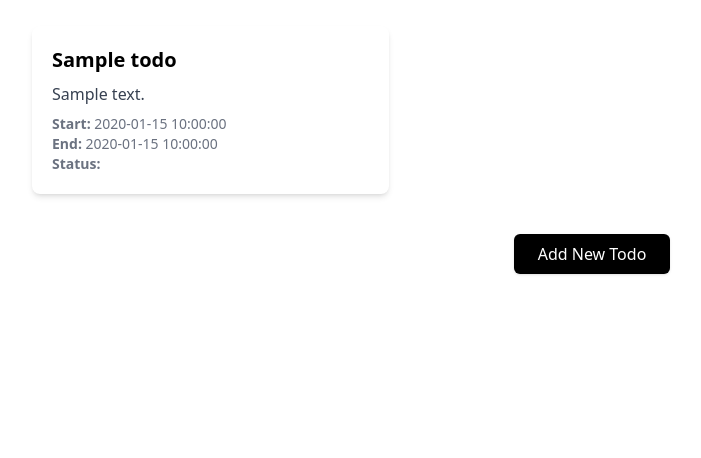
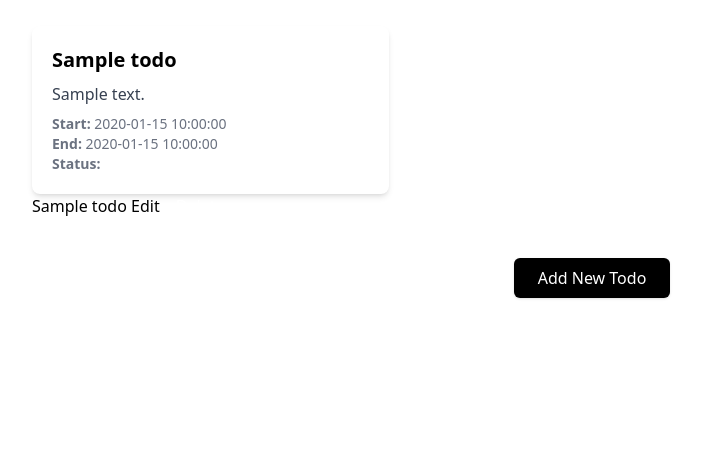
Before and after one commit to nawa4you/u.ezinnaCOS202, a FastAPI app: page / in a window 1280 px wide. Shown: the part 202-660 px from the top of the page, without its empty margins (48-749 px from the left). Run offline with FastAPI, Linux system fonts and the light colour scheme; tables that the repository leaves empty hold one stand-in row (values such as "Sample post").

Commit message:
final touch on the todo

```diff
--- a/todo_app/main.py
+++ b/todo_app/main.py
@@ -117,3 +117,42 @@
     if not todo:
         raise HTTPException(status_code=404, detail="Todo not found")
     return templates.TemplateResponse("todo_detail.html", {"request": request, "todo": todo})
+
+
+@app.get("/todos/{todo_id}/edit", response_class=HTMLResponse)
+def edit_todo_form(todo_id: int, request: Request, session: SessionDep):
+    todo = session.get(Todo, todo_id)
+    if not todo:
+        raise HTTPException(status_code=404, detail="Todo not found")
+    return templates.TemplateResponse("edit_todo.html", {"request": request, "todo": todo})
+
+
+@app.post("/todos/{todo_id}/edit", response_class=HTMLResponse)
+async def update_todo(todo_id: int, request: Request, session: SessionDep):
+    todo = session.get(Todo, todo_id)
+    if not todo:
+        raise HTTPException(status_code=404, detail="Todo not found")
+
+    form = await request.form()
+    todo.name = form["name"]
+    todo.description = form["description"]
+    todo.start_time = form["start_time"]
+    todo.end_time = form["end_time"]
+
+    session.add(todo)
+    session.commit()
+    session.refresh(todo)
+    request.session["flash"] = "Todo updated successfully!"
+    return RedirectResponse(url='/', status_code=303)
+
+
+@app.post("/todos/{todo_id}/delete", response_class=HTMLResponse)
+async def delete_todo(todo_id: int, request: Request, session: SessionDep):
+    todo = session.get(Todo, todo_id)
+    if not todo:
+        raise HTTPException(status_code=404, detail="Todo not found")
+
+    session.delete(todo)
+    session.commit()
+    request.session["flash"] = "Todo deleted successfully!"
+    return RedirectResponse(url='/', status_code=303)
--- a/todo_app/templates/index.html
+++ b/todo_app/templates/index.html
@@ -35,6 +35,24 @@
     {% endfor %}
   </div>
 
+  <ul>
+    {% for todo in todos %}
+      <li>
+        {{ todo.name }}
+        <a href="/todos/{{ todo.id }}/edit" class="text-blue-500 hover:underline">Edit</a>
+        <form method="post" action="/todos/{{ todo.id }}/delete" style="display:inline;">
+          <button
+            type="submit"
+            class="bg-red-500 text-white px-3 py-1 rounded hover:bg-red-700"
+            onclick="return confirm('Are you sure you want to delete this todo?');"
+          >
+            Delete
+          </button>
+        </form>
+      </li>
+    {% endfor %}
+  </ul>
+
   <div class="mt-10 flex justify-center space-x-4">
     <!-- <a href="/todos" class="bg-[#d94a3c] hover:bg-[#b63c30] text-white px-6 py-2 rounded-md shadow">
       View All Todos
```
